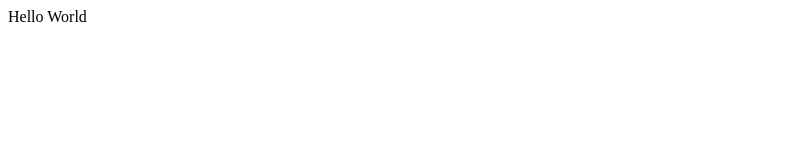
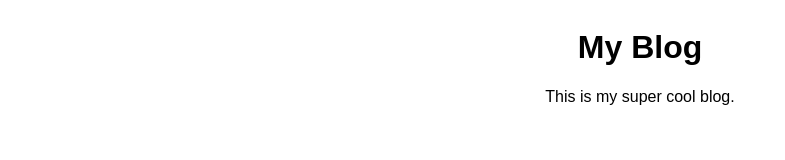
Before and after one commit to psriprac/my-personal-blog, a Gatsby site: page / in a window 1280 px wide. Shown: the whole page, without its empty margins (0-785 px from the left). Built offline with nearby package versions, Linux system fonts and the light colour scheme; Gatsby itself is replaced by a stand-in of ours.

Commit message:
ready for posts

```diff
--- a/gatsby-config.js
+++ b/gatsby-config.js
@@ -1,6 +1,7 @@
 module.exports = {
   siteMetadata: {
-      title: `My Blog`,
+    title: `My Blog`,
+    description: `This is my super cool blog.`,
     siteUrl: `https://www.yourdomain.tld`
   },
   plugins: ["gatsby-plugin-netlify-cms", "gatsby-plugin-mdx", {
--- /dev/null
+++ b/src/components/Header.js
@@ -0,0 +1,34 @@
+import * as React from "react"
+import { StaticQuery, graphql } from "gatsby"
+
+const TitleAndDescription = ({data}) => {
+    const title = data.site.siteMetadata.title
+    const description = data.site.siteMetadata.description
+    return (
+        <div className="header">
+            <h1>{title}</h1>
+            <p>{description}</p>
+        </div>
+    )
+}
+
+const Header = () => {
+    return(
+        <StaticQuery
+            query={graphql`
+                query {
+                    site {
+                        siteMetadata {
+                            title
+                            description
+                        }
+                    }
+                }
+            `}
+            render={data => <TitleAndDescription data={data} />
+            }
+        />
+    )
+}
+
+export default Header
--- a/src/pages/404.js
+++ b/src/pages/404.js
@@ -1,5 +1,4 @@
 import * as React from "react"
-import { Link } from "gatsby"
 
 const NotFoundPage = () => {
   return (
--- a/src/pages/index.js
+++ b/src/pages/index.js
@@ -1,9 +1,11 @@
 import * as React from "react"
+import "../styles/style.css"
+import Header from "../components/Header.js"
 
 const IndexPage = () => {
   return (
     <div>
-      Hello World
+      <Header />
     </div>
   )
 }
--- /dev/null
+++ b/src/styles/style.css
@@ -0,0 +1,14 @@
+.header {
+    display: flex;
+    flex-direction: column;
+    align-items: center;
+    font-family: Arial, Helvetica, sans-serif;
+}
+
+h2 {
+    margin-bottom: 0px;
+}
+
+p {
+    margin-top: 0px;
+}
```
